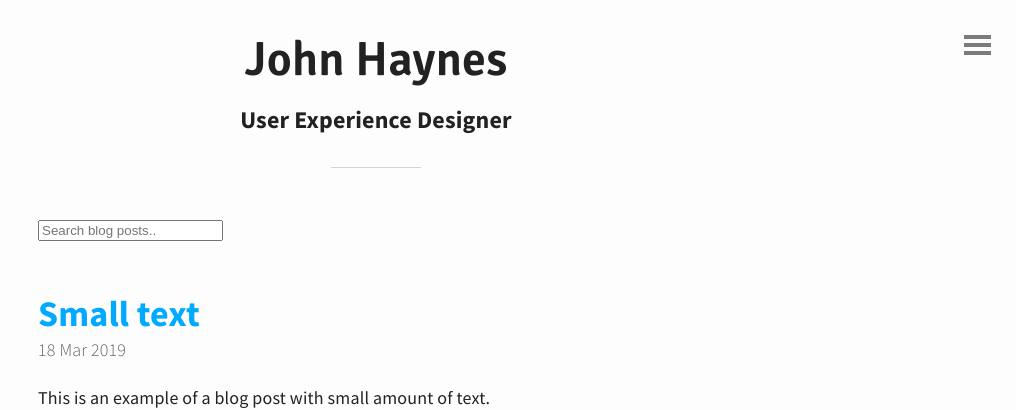
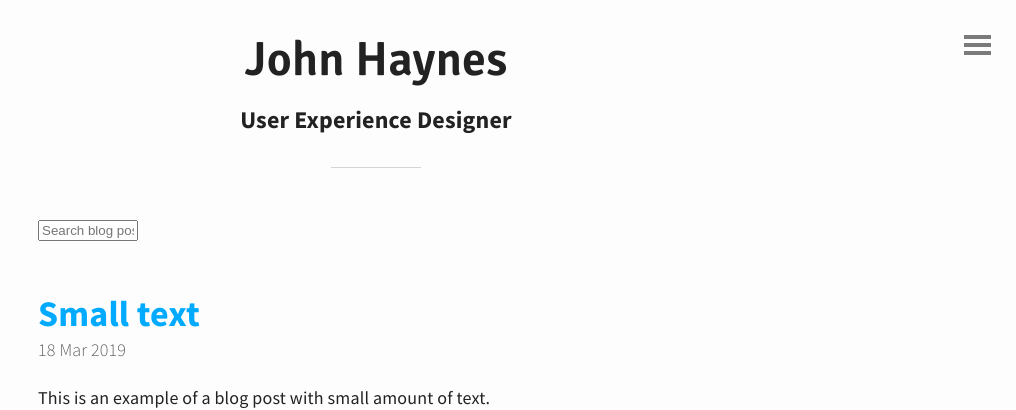
Before and after one commit to johnhayn-es/johnhayn-es, a Jekyll site: the page built from index.html, in a window 1280 px wide. Shown: the top 410 px of the page, without its empty margins (264-1280 px from the left). Built offline with Jekyll 4.4.1, drawn with Linux system fonts in a browser that asks for light colours; the list of posts is cut into pages by our own code.

Commit message:
Update main.scss

```diff
--- a/css/main.scss
+++ b/css/main.scss
@@ -4,3 +4,7 @@
 
 //Import
 @import "base", "mixin", "typography", "layout", "syntax.scss", "custom.scss";
+
+input {
+	width: 100px;
+}
```
